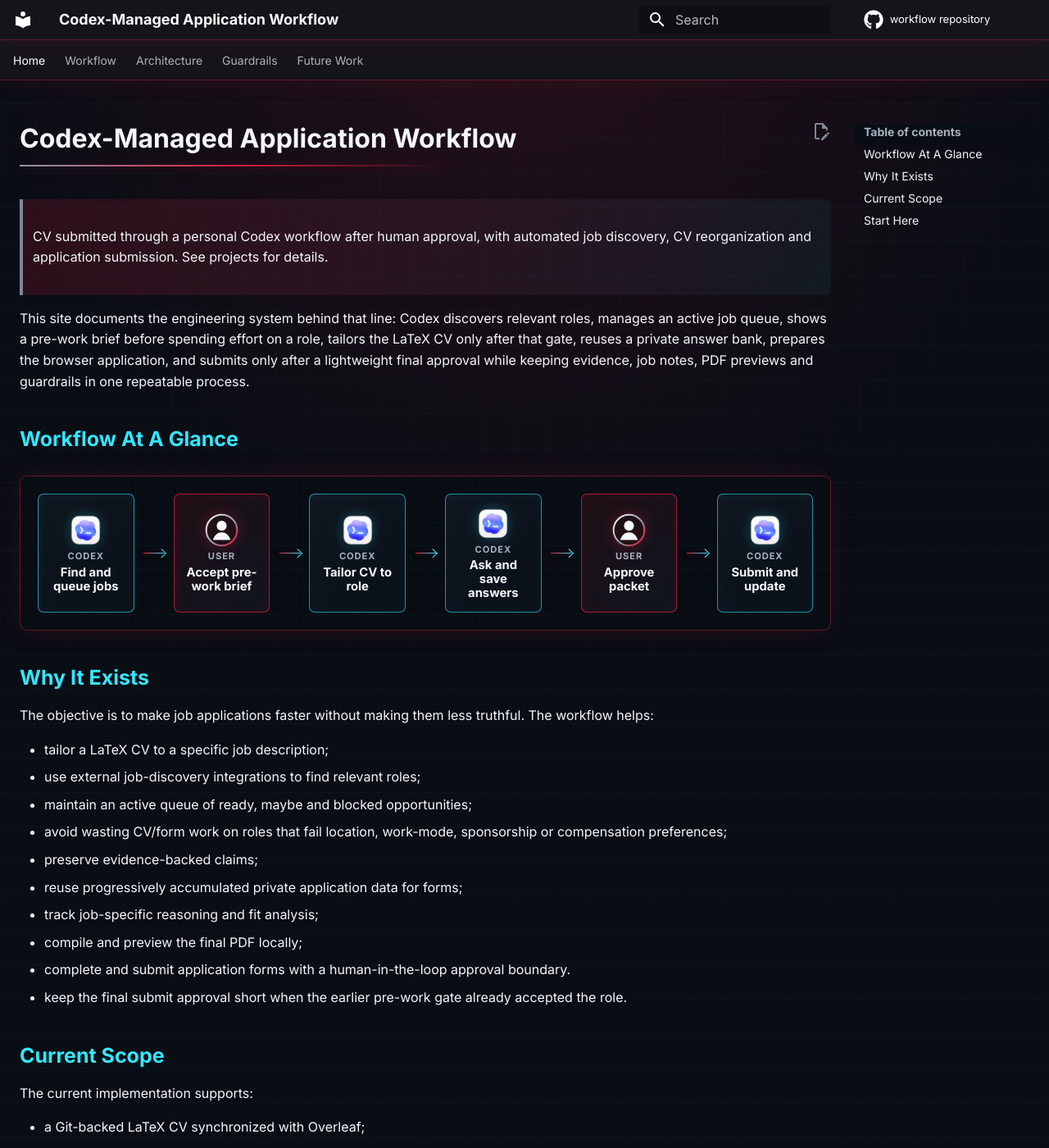
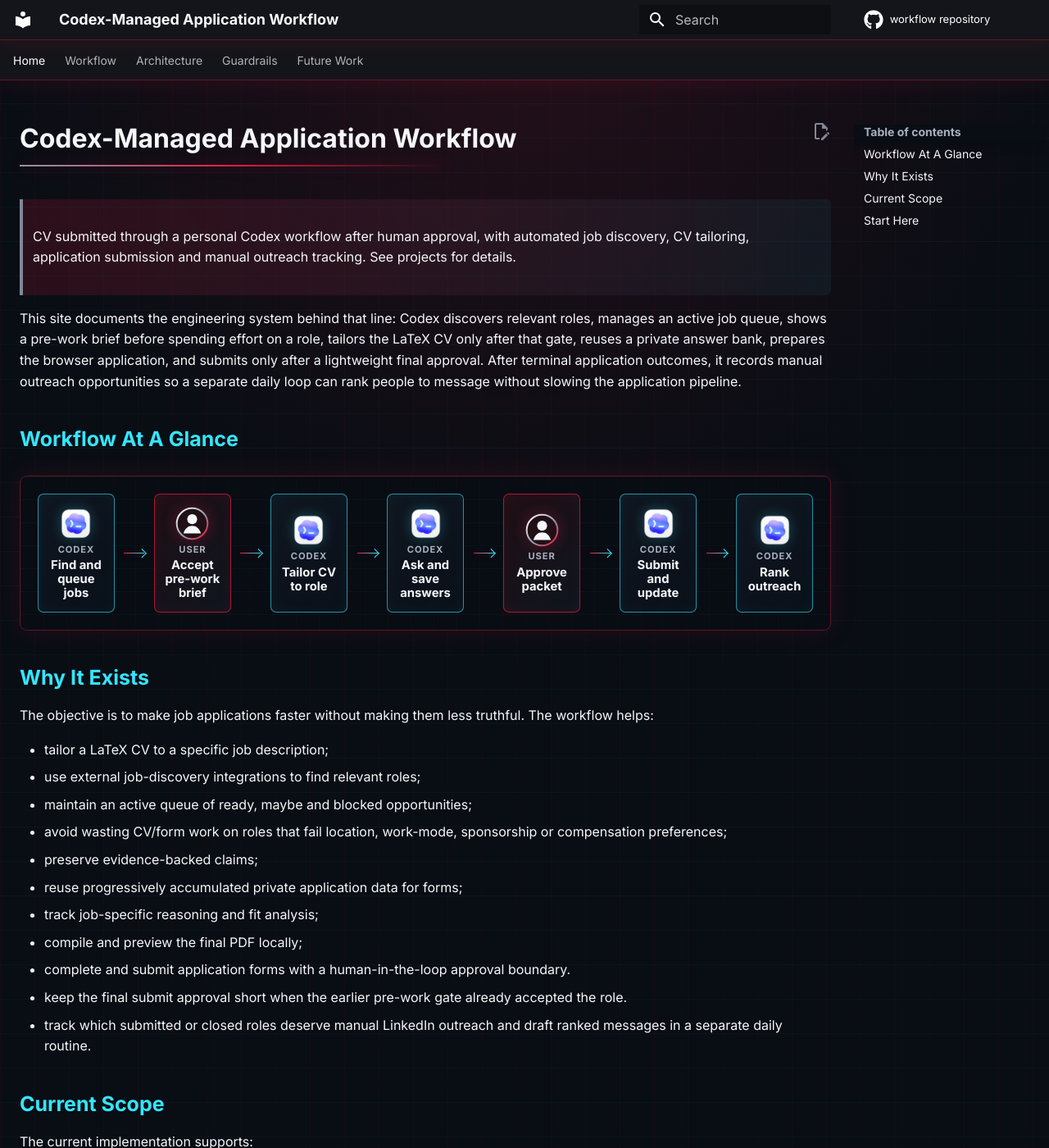
Before and after one commit to ddm18/codex-managed-application-workflow, an MkDocs documentation site: the page built from docs/index.md, in a window 1280 px wide and 1400 px high. Shown: the whole window at 82% size. Built offline with MkDocs 1.6.1 and Material for MkDocs 9.7.7, drawn with Linux system fonts in a browser that asks for light colours; comment, search, counter and statistics services are not loaded; some of the changed text lies outside the part shown.

Commit message:
Add outreach loop documentation

```diff
--- a/docs/index.md
+++ b/docs/index.md
@@ -1,15 +1,16 @@
 # Codex-Managed Application Workflow
 
 > CV submitted through a personal Codex workflow after human approval, with
-> automated job discovery, CV reorganization and application submission. See
-> projects for details.
+> automated job discovery, CV tailoring, application submission and manual
+> outreach tracking. See projects for details.
 
 This site documents the engineering system behind that line: Codex discovers
 relevant roles, manages an active job queue, shows a pre-work brief before
 spending effort on a role, tailors the LaTeX CV only after that gate, reuses a
 private answer bank, prepares the browser application, and submits only after a
-lightweight final approval while keeping evidence, job notes, PDF previews and
-guardrails in one repeatable process.
+lightweight final approval. After terminal application outcomes, it records
+manual outreach opportunities so a separate daily loop can rank people to
+message without slowing the application pipeline.
 
 ## Workflow At A Glance
 
@@ -49,6 +50,12 @@
     <span class="workflow-step__actor">Codex</span>
     <strong>Submit and update</strong>
   </div>
+  <span class="workflow-arrow" aria-hidden="true"></span>
+  <div class="workflow-step workflow-step--codex">
+    <img class="workflow-step__icon" src="assets/codex-app-icon.png" alt="" />
+    <span class="workflow-step__actor">Codex</span>
+    <strong>Rank outreach</strong>
+  </div>
 </div>
 
 ## Why It Exists
@@ -69,6 +76,8 @@
   boundary.
 - keep the final submit approval short when the earlier pre-work gate already
   accepted the role.
+- track which submitted or closed roles deserve manual LinkedIn outreach and
+  draft ranked messages in a separate daily routine.
 
 ## Current Scope
 
@@ -83,6 +92,7 @@
   bank and application notes;
 - external job-discovery integrations, currently including Trackly;
 - browser-assisted application submission;
+- a central manual outreach log with ranked daily message drafting;
 - explicit human approval before any submission.
 
 It is not intended to fabricate claims, hide gaps, or submit applications
--- a/mkdocs.yml
+++ b/mkdocs.yml
@@ -1,5 +1,5 @@
 site_name: Codex-Managed Application Workflow
-site_description: Queue-driven, human-approved CV tailoring and application submission workflow managed through Codex.
+site_description: Queue-driven, human-approved CV tailoring, application submission and manual outreach tracking workflow managed through Codex.
 site_author: user
 site_url: https://ddm18.github.io/codex-managed-application-workflow/
 
```
Also changed, not shown: docs/architecture.md (+10 -0 lines), docs/future-work.md (+15 -2 lines), docs/guardrails.md (+22 -2 lines), docs/workflow.md (+23 -1 lines).
